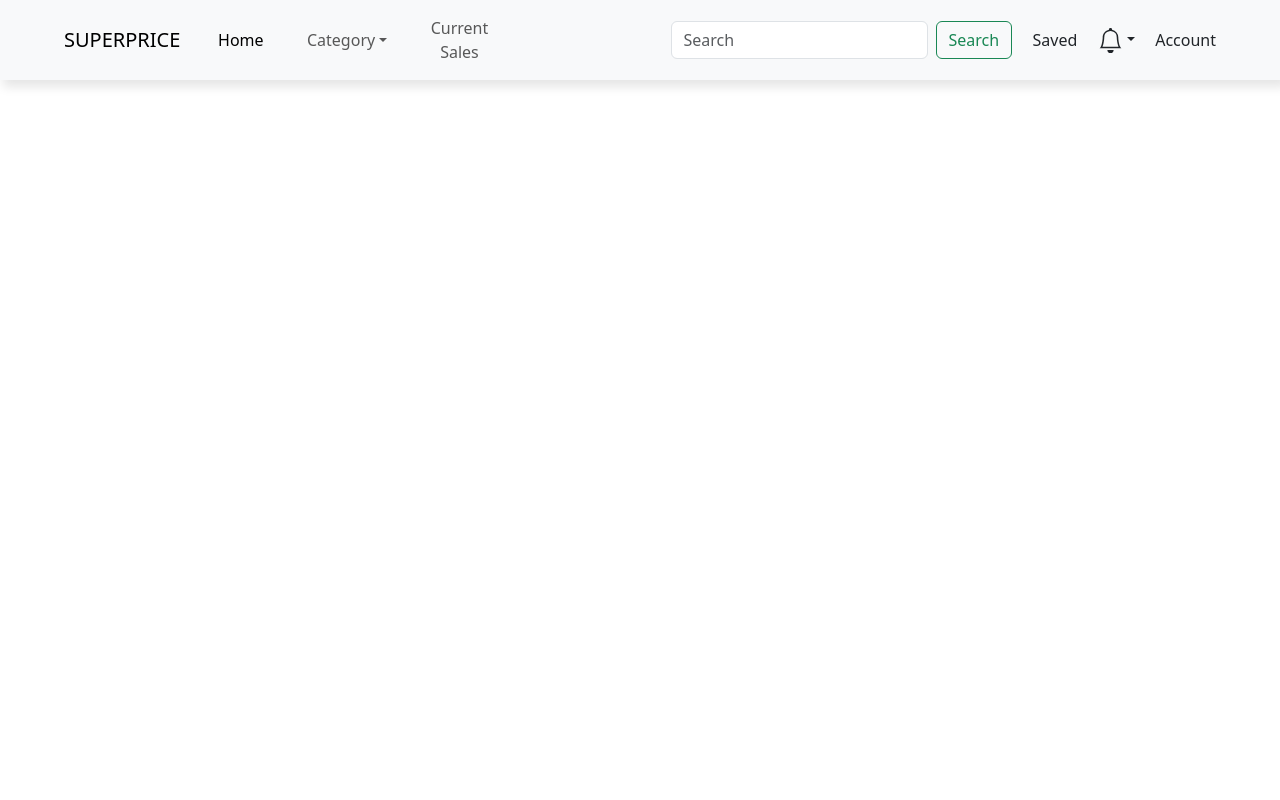
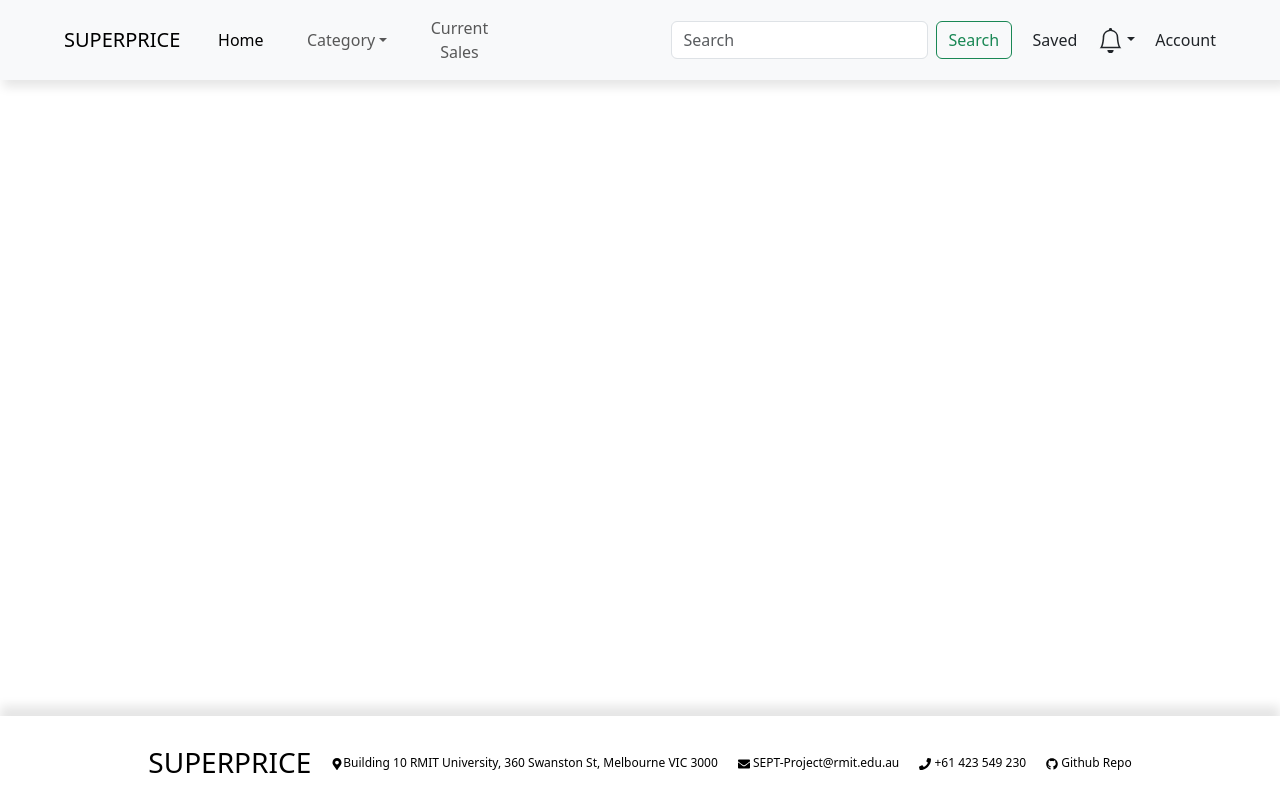
Before and after one commit to udit710/Superpice, a React (Create React App) app in the folder frontend/: page / in a window 1280 px wide. Built offline with nearby package versions, Linux system fonts and the light colour scheme.

Commit message:
added footer

```diff
--- a/frontend/src/App.tsx
+++ b/frontend/src/App.tsx
@@ -5,12 +5,14 @@ import 'bootstrap/dist/js/bootstrap';
 
 import './App.css';
 import Navbar from './components/navbar/navbar';
+import Footer from './components/footer/footer';
 
 
 function App() {
   return (
     <div className="App">
       <Navbar/>
+      <Footer/>
     </div>
   );
 }
--- /dev/null
+++ b/frontend/src/components/footer/footer.css
@@ -0,0 +1,38 @@
+.footer-content {
+    padding-left: 5%;
+    padding-right: 5%;
+    color: #000000;
+    padding: 20px 0;
+}
+
+.footer-content h3 {
+    margin: 0;
+}
+
+.footer-icons {
+    display: flex;
+    justify-content: center;
+    align-items: center;
+    margin-top: 10px;
+}
+
+.footer-icons a {
+    margin-left: 20px;
+    color: black;
+    font-size: 24px;
+    text-decoration: none;
+    font-size: 12px;
+}
+
+.footer-icons a:first-child {
+    margin-left: 0;
+}
+
+.footer {
+    display: flex;
+    justify-content: center;
+    position: fixed;
+    bottom: 0;
+    width: 100%;
+    box-shadow: 0px -10px 10px rgba(0, 0, 0, 0.1);
+}
--- /dev/null
+++ b/frontend/src/components/footer/footer.tsx
@@ -0,0 +1,22 @@
+import React, { Component } from 'react';
+import './footer.css';
+import { FaMapMarkerAlt, FaEnvelope, FaPhone, FaGithub } from 'react-icons/fa';
+
+export default class Footer extends Component {
+
+  render() {
+    return (
+    <div className='footer'>
+        <footer className="footer-content">
+                <div className="footer-icons">
+                    <h3>SUPERPRICE</h3>
+                    <a href="https://www.google.com/maps/place/Swanston+Library/@-37.8082218,144.9610897,17z/data=!3m1!4b1!4m6!3m5!1s0x6ad642cb79f0e677:0xa47212d9b3a93e0c!8m2!3d-37.8082218!4d144.9636646!16s%2Fg%2F11bc5845pc?entry=ttu"><FaMapMarkerAlt />Building 10 RMIT University, 360 Swanston St, Melbourne VIC 3000</a>
+                    <a href="#"><FaEnvelope /> SEPT-Project@rmit.edu.au</a>
+                    <a href="#"><FaPhone /> +61 423 549 230</a>
+                    <a href="https://github.com/cosc2299-sept-2023/team-project-group-p02-07"><FaGithub /> Github Repo</a>
+                </div>
+        </footer>
+    </div>
+    );
+  }
+}
--- a/frontend/src/index.css
+++ b/frontend/src/index.css
@@ -11,3 +11,7 @@ code {
   font-family: source-code-pro, Menlo, Monaco, Consolas, 'Courier New',
     monospace;
 }
+
+html, body {
+  min-height: 100%;
+}
```
